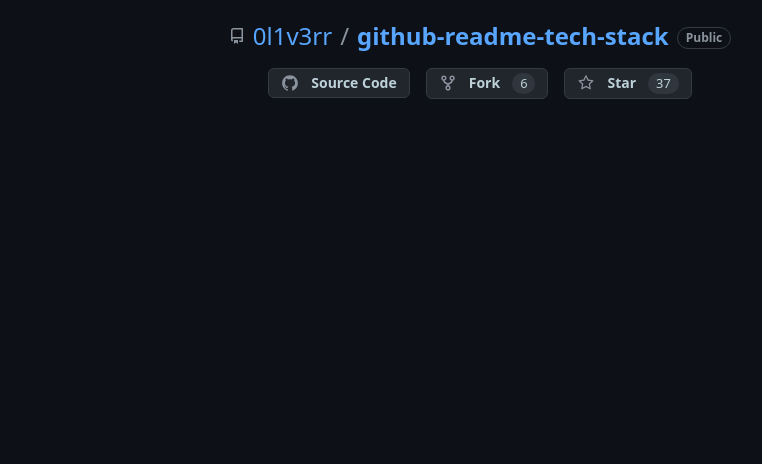
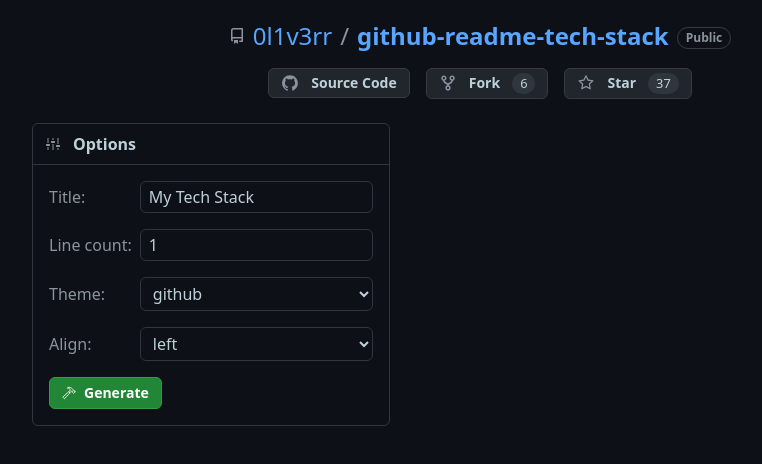
Before and after one commit to 0l1v3rr/github-readme-tech-stack, a React (Create React App) app in the folder client/: page / in a window 1280 px wide. Shown: the top 464 px of the page, without its empty margins (160-922 px from the left). Built offline with nearby package versions, Linux system fonts and the light colour scheme.

Commit message:
client: added the initial version of the options section

```diff
--- a/client/src/App.tsx
+++ b/client/src/App.tsx
@@ -1,9 +1,14 @@
 import Header from "./sections/Header";
+import Options from "./sections/Options";
 
 const App = () => {
   return (
     <div className="bg-gh-bg w-screen min-h-screen overflow-x-hidden">
       <Header />
+
+      <div className="flex mx-48 mt-6">
+        <Options />
+      </div>
     </div>
   );
 };
--- /dev/null
+++ b/client/src/components/buttons/GreenButton.tsx
@@ -0,0 +1,26 @@
+import { FC } from "react";
+import { IconType } from "react-icons";
+
+interface GreenButtonProps {
+  text: string;
+  icon: IconType;
+  onClick: () => void;
+}
+
+const GreenButton: FC<GreenButtonProps> = (props) => {
+  return (
+    <button
+      onClick={props.onClick}
+      type="button"
+      className="leading-none flex items-center gap-2 w-fit text-white
+        bg-gh-green border border-solid border-gh-green-active rounded-md
+        px-3 py-2 text-sm font-semibold mx-4 transition-all duration-150
+        hover:bg-gh-green-active"
+    >
+      {<props.icon />}
+      {props.text}
+    </button>
+  );
+};
+
+export default GreenButton;
--- /dev/null
+++ b/client/src/components/input/Input.tsx
@@ -0,0 +1,36 @@
+import { Dispatch, FC, SetStateAction, useId } from "react";
+
+interface InputProps {
+  label: string;
+  type: "text" | "number";
+  value: string;
+  setValue: Dispatch<SetStateAction<any>>;
+  placeholder: string;
+}
+
+const Input: FC<InputProps> = (props) => {
+  const id = `${props.label}-${useId()}`;
+
+  return (
+    <div className="flex items-center gap-2 mx-4">
+      <label htmlFor={id} className="text-gh-text-secondary whitespace-nowrap">
+        {props.label}:
+      </label>
+
+      <input
+        name={id}
+        id={id}
+        value={props.value}
+        placeholder={props.placeholder}
+        onChange={(e) => props.setValue(e.target.value)}
+        autoComplete="off"
+        className="w-[72%] ml-auto text-base bg-gh-bg border border-solid border-gh-border
+          rounded-md px-2 py-1 leading-none placeholder:text-gh-text-secondary text-gh-text
+          outline-none focus:border-gh-blue-dark active:border-gh-blue-dark transition-all
+          duration-150"
+      />
+    </div>
+  );
+};
+
+export default Input;
--- /dev/null
+++ b/client/src/components/input/SelectInput.tsx
@@ -0,0 +1,41 @@
+import { Dispatch, FC, SetStateAction, useId } from "react";
+
+interface SelectInputProps {
+  label: string;
+  setValue: Dispatch<SetStateAction<any>>;
+  options: string[];
+  selectedIndex: number;
+}
+
+const SelectInput: FC<SelectInputProps> = (props) => {
+  const id = `${props.label}-${useId()}`;
+
+  return (
+    <div className="flex items-center gap-2 mx-4">
+      <label htmlFor={id} className="text-gh-text-secondary whitespace-nowrap">
+        {props.label}:
+      </label>
+
+      <select
+        name={id}
+        id={id}
+        autoComplete="off"
+        onChange={(e) => props.setValue(e.target.value)}
+        className="w-[72%] ml-auto text-base bg-gh-bg border border-solid border-gh-border
+          rounded-md px-2 py-1 leading-none placeholder:text-gh-text-secondary text-gh-text
+          outline-none focus:border-gh-blue-dark active:border-gh-blue-dark transition-all
+          duration-150"
+      >
+        {props.options.map((option, index) => {
+          return (
+            <option value={option} selected={index === props.selectedIndex}>
+              {option}
+            </option>
+          );
+        })}
+      </select>
+    </div>
+  );
+};
+
+export default SelectInput;
--- /dev/null
+++ b/client/src/components/text/SectionTitle.tsx
@@ -0,0 +1,21 @@
+import { FC } from "react";
+import { IconType } from "react-icons";
+
+interface SectionTitleProps {
+  title: string;
+  icon: IconType;
+}
+
+const SectionTitle: FC<SectionTitleProps> = (props) => {
+  return (
+    <div
+      className="border-b border-solid border-gh-border py-3
+        px-3 flex items-center gap-3 leading-none"
+    >
+      <div className="text-gh-text-secondary">{<props.icon />}</div>
+      <div className="text-gh-text font-semibold">{props.title}</div>
+    </div>
+  );
+};
+
+export default SectionTitle;
--- /dev/null
+++ b/client/src/sections/Options.tsx
@@ -0,0 +1,58 @@
+import SectionTitle from "../components/text/SectionTitle";
+import { VscSettings } from "react-icons/vsc";
+import { IoHammerOutline } from "react-icons/io5";
+import Input from "../components/input/Input";
+import { useState } from "react";
+import SelectInput from "../components/input/SelectInput";
+import GreenButton from "../components/buttons/GreenButton";
+
+const Options = () => {
+  const [title, setTitle] = useState<string>("My Tech Stack");
+  const [lineCount, setLineCount] = useState<string>("1");
+
+  return (
+    <section className="border border-solid border-gh-border rounded-md w-[40%]">
+      <SectionTitle icon={VscSettings} title="Options" />
+
+      <div className="my-4 flex flex-col gap-4">
+        <Input
+          label="Title"
+          placeholder="My Tech Stack"
+          type="text"
+          value={title}
+          setValue={setTitle}
+        />
+
+        <Input
+          label="Line count"
+          placeholder="1"
+          type="number"
+          value={lineCount}
+          setValue={setLineCount}
+        />
+
+        <SelectInput
+          label="Theme"
+          options={["github", "github_dark"]}
+          selectedIndex={0}
+          setValue={setLineCount}
+        />
+
+        <SelectInput
+          label="Align"
+          options={["left", "center", "right"]}
+          selectedIndex={0}
+          setValue={setLineCount}
+        />
+
+        <GreenButton
+          icon={IoHammerOutline}
+          onClick={() => {}}
+          text="Generate"
+        />
+      </div>
+    </section>
+  );
+};
+
+export default Options;
--- a/client/tailwind.config.js
+++ b/client/tailwind.config.js
@@ -14,9 +14,13 @@ module.exports = {
       "gh-button-border-active": "#8B949E",
       "gh-yellow": "#E3B341",
       "gh-blue": "#58A6FF",
+      "gh-blue-dark": "#1F6FEB",
       "gh-red": "#F78166",
       "gh-green": "#238636",
       "gh-green-active": "#2EA043",
+      "gh-border": "#30363D",
+      white: "#fff",
+      black: "#000",
     },
   },
   plugins: [],
```
Also changed, not shown: 1 other file (tests, documents, lock files or other folders).
